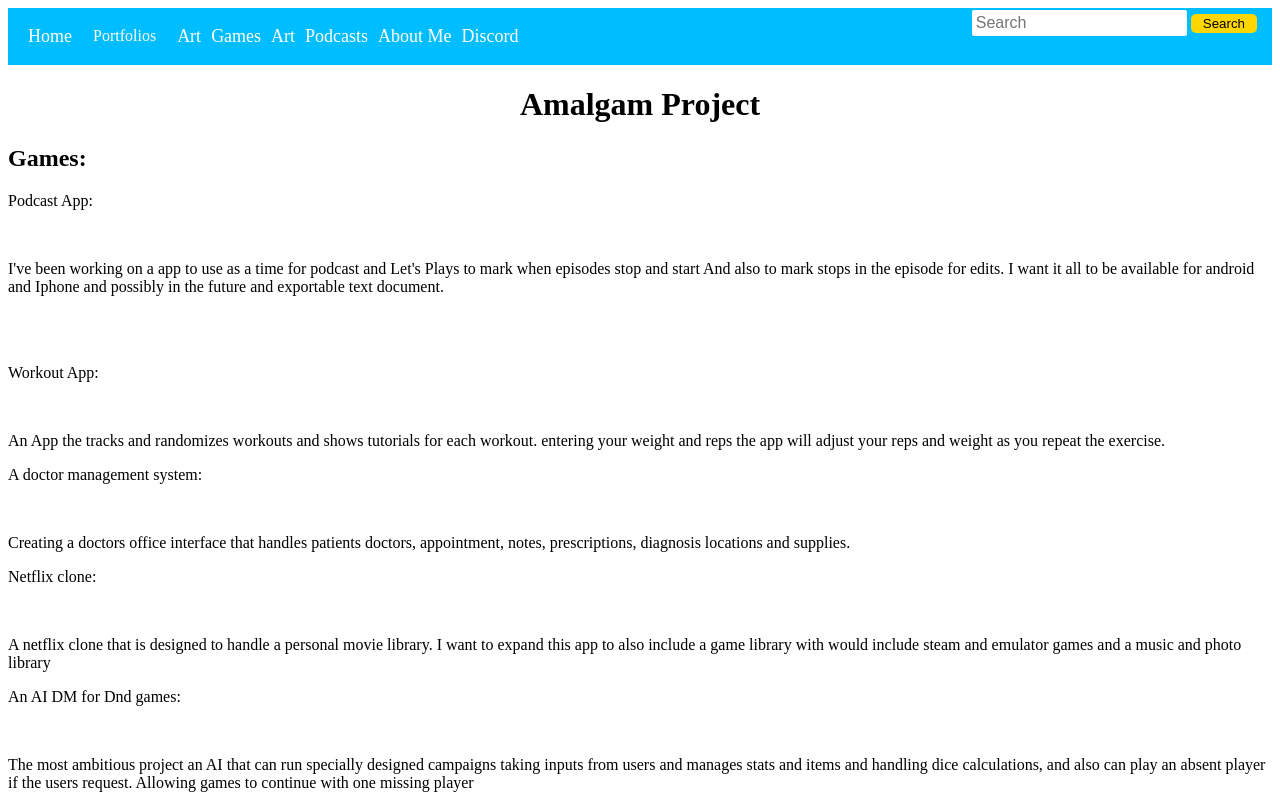
After one commit to AaronisKing1/Amalgamprojectwebsite, a Django app: template pythonProject2/AmalgampWebsite/pages/templates/Programs.html in a window 1280 px wide. The commit adds this page. Run offline with Django 5.2, Linux system fonts and the light colour scheme; the template is opened without the code that fills it, so the values that code supplies are empty.

Commit message:
All the pages are updated part 1 completed

```diff
--- /dev/null
+++ b/pythonProject2/AmalgampWebsite/pages/templates/Programs.html
@@ -0,0 +1,34 @@
+{% include 'master.html' %}
+{% block page_title %}
+    <h2>Games:</h2>
+{% endblock page_title %}
+
+{% block page_content %}
+<p>Podcast App:</p>
+<br>
+<p>I've been working on a app to use as a time for podcast and Let's Plays to mark when episodes stop and start
+And also to mark stops in the episode for edits. I want it all to be available for android and Iphone and possibly
+in the future and exportable text document.</p><br><Br>
+<p>Workout App:</p>
+<br>
+<p>An App the tracks and randomizes workouts and shows tutorials for each workout. entering your weight and reps
+the app will adjust your reps and weight as you repeat the exercise.</p>
+
+<p>A doctor management system:</p>
+<br>
+<p>Creating a doctors office interface that handles patients doctors, appointment, notes, prescriptions, diagnosis
+locations and supplies.</p>
+
+<p>Netflix clone:</p>
+<br>
+<p>A netflix clone that is designed to handle a personal movie library. I want to expand this app to also include a game
+library with would include steam and emulator games and a music and photo library</p>
+
+<p>An AI DM for Dnd games:</p>
+<br>
+<p>The most ambitious project an AI that can run specially designed campaigns taking inputs from users and manages stats
+and items and handling dice calculations, and also can play an absent player if the users request. Allowing
+games to continue with one missing player</p>
+
+
+{% endblock page_content %}
--- a/pythonProject2/AmalgampWebsite/pages/templates/master.html
+++ b/pythonProject2/AmalgampWebsite/pages/templates/master.html
@@ -14,6 +14,7 @@
       <a href="#">Dev Portfolio</a>
     </div>
   </div>
+        <li><a href="/programs">Art</a></li>
         <li><a href="/games">Games</a></li>
         <li><a href="/art">Art</a></li>
         <li><a href="https://GameDads.podbean.com">Podcasts</a></li>
```
Also changed, not shown: pythonProject2/AmalgampWebsite/pages/templates/Art.html (+29 -2 lines), pythonProject2/AmalgampWebsite/pages/templates/Games.html (+11 -6 lines).
